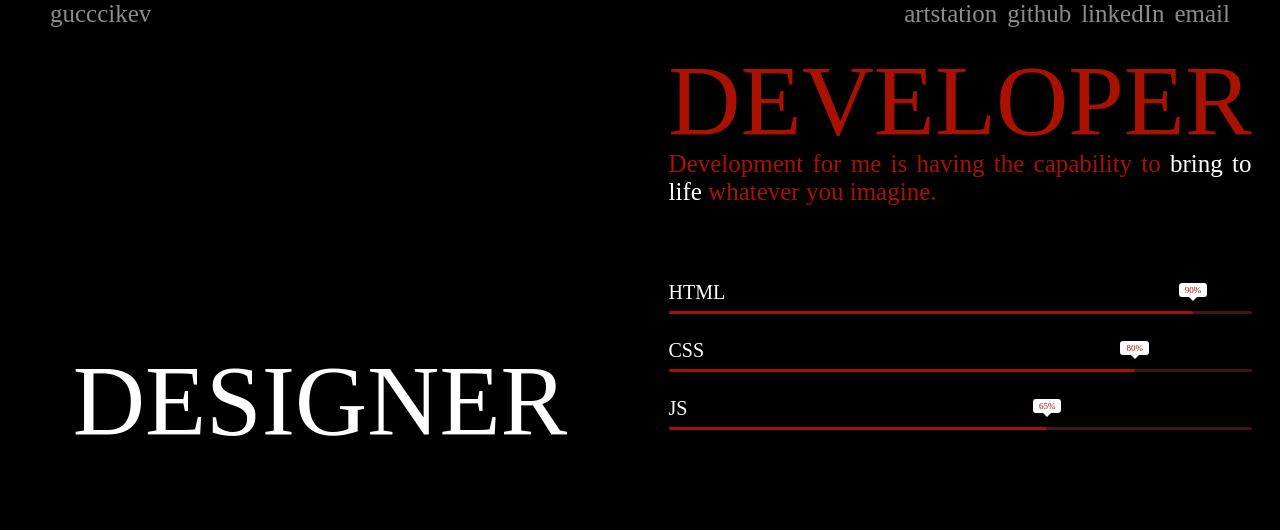
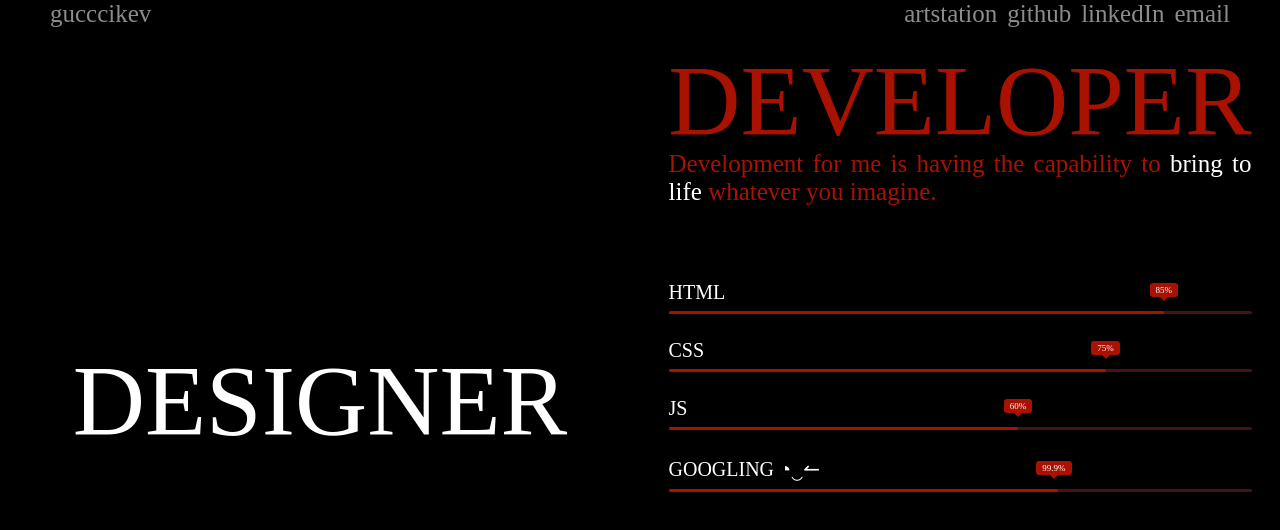
Before and after one commit to gucccikev/First-Personal-Portfolio, a plain HTML site: page index.html in a window 1280 px wide. Both pictures are taken after a click on the element "DEVELOPER". Drawn offline with Linux system fonts and the light colour scheme; a web font is replaced by a local one.

Commit message:
First and Second Page
- Scroll Back To Top done
- hrefs change color when hovered
- cursor changed
- content appears better onclick (DESIGNER&DEVELOPER)

```diff
--- a/css/header.css
+++ b/css/header.css
@@ -23,6 +23,22 @@ hr {
 	margin-left: 50px;
 
 	color: #ffffff;
+}
+
+.gucccikev:hover {
+	color: #a91101;
+}
+.artstation:hover {
+	color: #a91101;
+}
+.github:hover {
+	color: #a91101;
+}
+.linkedin:hover {
+	color: #a91101;
+}
+.email:hover {
+	color: #a91101;
 }
 
 .email {
--- a/css/main.css
+++ b/css/main.css
@@ -1,35 +1,17 @@
 body, html {
 	height: 100%;
 	margin: 0;
-	/* cursor: url("../assets/icon/paper_plane.svg"), auto; */
+	cursor: url("../assets/icon/paper_plane_red_thick.svg"), auto;
 	overflow-x: hidden;
 	scroll-behavior: smooth;
 }
+
 
 .pages {
 	position: relative;
 	width: 100%;
 	min-height: 100vh;
 }
-
-/* nav {
-	margin: 0;
-  	padding: 0;
-	position: fixed;
-}
-
-nav ul {
-	list-style: none;
-}
-
-nav a {
-	text-decoration: none;
-}
-
-section {
-	height: 100vh;
-	display: flex;
-} */
 
 p {
 	margin: 0%;
--- a/css/secondPage.css
+++ b/css/secondPage.css
@@ -46,6 +46,8 @@
 	display: none;
 	text-align: justify;
 
+	animation: fadeIn .7s;
+
 	color: #ffffff;
 }
 
@@ -65,6 +67,8 @@
 
 	display: none;
 	text-align: justify;
+
+	animation: fadeIn .7s;
 
 	color: #A91101;
 }
@@ -172,12 +176,6 @@
 /*--------------------DESIGNER SLIDESHOW-------------------*/
 
 /*--------------------DEVELOPER PROGRESSBAR-------------------*/
-/* .skillbox {
-	display: none
-} */
-#skillContainerForWidth {
-}
-
 .developerSkills{
 	position: relative;
 	margin: auto;
@@ -206,20 +204,24 @@
     width: 90%;
     border-radius: 6px;
     background: #A91101;
-    animation: progress 0.4s ease-in-out forwards;
+    animation: progress 0.5s ease-in-out forwards;
     opacity: 0;
 }
 .skillPercantage.HTML{
-    width: 90%;
-    animation-delay: 0.1s;
+    width: 85%;
+    animation-delay: 1s;
 }
 .skillPercantage.CSS{
-    width: 80%;
-    animation-delay: 0.2s;
+    width: 75%;
+    animation-delay: 1.5s;
 }
 .skillPercantage.JS{
-    width: 65%;
-    animation-delay: 0.3s;
+    width: 60%;
+    animation-delay: 2s;
+}
+.skillPercantage.GOOGLING{
+    width: 99.9%;
+    animation-delay: 2.5s;
 }
 @keyframes progress {
     0%{
@@ -234,11 +236,12 @@
     position: absolute;
     right: -14px;
     top: -28px;
+	font-family: AbadiBold;
     font-size: 9px;
-    color: #A91101;
+    color: #fff;
     padding: 2px 6px;
     border-radius: 3px;
-    background: #fff;
+    background: #A91101;
     z-index: 1;
 }
 .skillLine::before{
@@ -249,10 +252,7 @@
     height: 10px;
     width: 10px;
     z-index: -1;
-    background-color: #fff;
+    background-color: #A91101;
     transform: translateX(-50%) rotate(45deg);
-
 }
-
-
 /*--------------------DEVELOPER PROGRESSBAR-------------------*/
--- a/index.html
+++ b/index.html
@@ -16,7 +16,7 @@
 	<!-- -----------------------------HEADER------------------------------- -->
 		<header>
 			<div class="header">
-				<a href="#top" class="gucccikev">gucccikev</a>
+				<a href="#top" class="gucccikev" onclick="scrollBackOnTop()">gucccikev</a>
 				<!-- <a href="mailto:bjkevser@hotmail.com" class="email"><img src="../assets/icon/paper_plane.svg" alt="paper_plane" width="50%" height="50%"></a> -->
 				<a href="mailto:bjkevser@hotmail.com" class="email">email</a>
 				<!-- <a href="https://www.linkedin.com/in/gucccikev/" target="_blank" class="linkedin"><img src="../assets/icon/in.png" alt="in" width="20%" height="20%"></a> -->
@@ -28,16 +28,6 @@
 		</header>
 	<!-- -----------------------------HEADER------------------------------- -->
 
-	<!-- -----------------------------NAV------------------------------- -->
-		<!-- <nav>
-			<ul>
-				<li><a href="#section-1">Section 1</a></li>
-				<li><a href="#section-2">Section 2</a></li>
-				<li><a href="#section-3">Section 3</a></li>
-			  </ul>
-		</nav> -->
-	<!-- -----------------------------NAV------------------------------- -->
-
 	<!-- -----------------------------OPENING PAGE------------------------------- -->
 		<!-- <div class="openingPage">
 			<div class="openingPageBlock">
@@ -47,6 +37,7 @@
 	<!-- -----------------------------OPENING PAGE------------------------------- -->
 
 	<!-- -----------------------------FIRST PAGE------------------------------- -->
+	<div class="scrollPages">
 	<section id="section-1">
 		<div class="pages firstPage">
 			<p id="titleBlock">
@@ -145,7 +136,7 @@
 							<span class="skillTitle">HTML</span>
 
 							<div class="skillBar">
-							<span class="skillPercantage HTML"><span class="skillLine">90%</span></span>
+							<span class="skillPercantage HTML"><span class="skillLine">85%</span></span>
 							</div>
 
 						</div>
@@ -154,7 +145,7 @@
 							<span class="skillTitle">CSS</span>
 
 							<div class="skillBar">
-							<span class="skillPercantage CSS"><span class="skillLine">80%</span></span>
+							<span class="skillPercantage CSS"><span class="skillLine">75%</span></span>
 							</div>
 
 						</div>
@@ -163,7 +154,16 @@
 							<span class="skillTitle">JS</span>
 
 							<div class="skillBar">
-							<span class="skillPercantage JS"><span class="skillLine">65%</span></span>
+							<span class="skillPercantage JS"><span class="skillLine">60%</span></span>
+							</div>
+
+						</div>
+
+						<div class="skillBox fade">
+							<span class="skillTitle">GOOGLING ◔‿↼</span>
+
+							<div class="skillBar">
+							<span class="skillPercantage GOOGLING"><span class="skillLine">99.9%</span></span>
 							</div>
 
 						</div>
@@ -173,6 +173,7 @@
 			</div>
 		</div>
 	</section>
+</div>
 	<!-- -----------------------------SECOND PAGE------------------------------- -->
 
 	<!-- -----------------------------THIRD PAGE------------------------------- -->
--- a/src/main.js
+++ b/src/main.js
@@ -1,63 +1,13 @@
 /*-----------------------------SCROLL BACK ON TOP-------------------------------*/
-// document.querySelector('a[href="#top"]').addEventListener('click', function(e) {
-//   e.preventDefault();
-//   var target = document.querySelector('#top');
-//   var startPosition = window.pageYOffset;
-//   var distance = target.getBoundingClientRect().top;
-//   var duration = 800;
-//   var startTime = null;
-
-//   function animate(currentTime) {
-//     if (startTime === null) startTime = currentTime;
-//     var timeElapsed = currentTime - startTime;
-//     var run = ease(timeElapsed, startPosition, distance, duration);
-//     window.scrollTo(0, run);
-//     if (timeElapsed < duration) requestAnimationFrame(animate);
-//   }
-
-//   function ease(t, b, c, d) {
-//     t /= d / 2;
-//     if (t < 1) return c / 2 * t * t + b;
-//     t--;
-//     return -c / 2 * (t * (t - 2) - 1) + b;
-//   }
-
-//   requestAnimationFrame(animate);
-// });
+function scrollBackOnTop() {
+  document.body.scrollTop = 0; // For Safari
+  document.documentElement.scrollTop = 0; // For Chrome, Firefox, IE and Opera
+}
 /*-----------------------------SCROLL BACK ON TOP-------------------------------*/
 
 /*-----------------------------SMOOTH SCROLL-------------------------------*/
-// const navLinks = document.querySelectorAll('nav ul li a');
-// const sections = document.querySelectorAll('section');
-// const navHeight = document.querySelector('nav').offsetHeight;
 
-// navLinks.forEach(link => {
-//   link.addEventListener('click', e => {
-//     e.preventDefault();
-//     const targetId = link.getAttribute('href');
-//     const targetPosition = document.querySelector(targetId).offsetTop - navHeight;
-//     window.scrollTo({
-//       top: targetPosition,
-//       behavior: 'smooth'
-//     });
-//   });
-// });
 
-// window.addEventListener('scroll', () => {
-//   const currentPosition = window.pageYOffset;
-//   sections.forEach(section => {
-//     const sectionTop = section.offsetTop - navHeight;
-//     const sectionHeight = section.clientHeight;
-//     if (currentPosition >= sectionTop && currentPosition < sectionTop + sectionHeight) {
-//       navLinks.forEach(link => {
-//         link.classList.remove('active');
-//         if (link.getAttribute('href') === `#${section.id}`) {
-//           link.classList.add('active');
-//         }
-//       });
-//     }
-//   });
-// });
 /*-----------------------------SMOOTH SCROLL-------------------------------*/
 
 /*-----------------------------TEXT FLOAT IN ANIMATION-------------------------------*/
@@ -118,7 +68,7 @@ function displayDesignerInfo() {
     imageBlenderAndPhotoshop.style.width = designerSPANWidth + "px";
 
     designerInfo.style.display = "block";
-    designerSPAN.style.transition = "margin-top 0.25s ease-in-out";
+    designerSPAN.style.transition = "margin-top 0.5s ease-in-out";
   } else {
     designerSPAN.style.marginTop = "0px";
     designerInfo.style.marginTop = "0px";
@@ -189,7 +139,6 @@ function exhale(image) {
 /*-----------------------------HOVER WORKOUT-------------------------------*/
 
 /*-----------------------------DESIGNER SLIDESHOW-------------------------------*/
-
 var slideIndex = 1;
 showSlides(slideIndex);
 
@@ -218,5 +167,4 @@ function showSlides(n) {
   slides[slideIndex - 1].style.display = "block";
   line[slideIndex - 1].className += " active";
 }
-
 /*-----------------------------DESIGNER SLIDESHOW-------------------------------*/
```
Also changed, not shown: assets/icon/katana_cursor.png (added), assets/icon/katana_cursor_small.png (added), assets/icon/paper_plane.svg (deleted), assets/icon/paper_plane_red.svg (added), assets/icon/paper_plane_red_thick.svg (added), assets/icon/paper_plane_white.svg (added).
